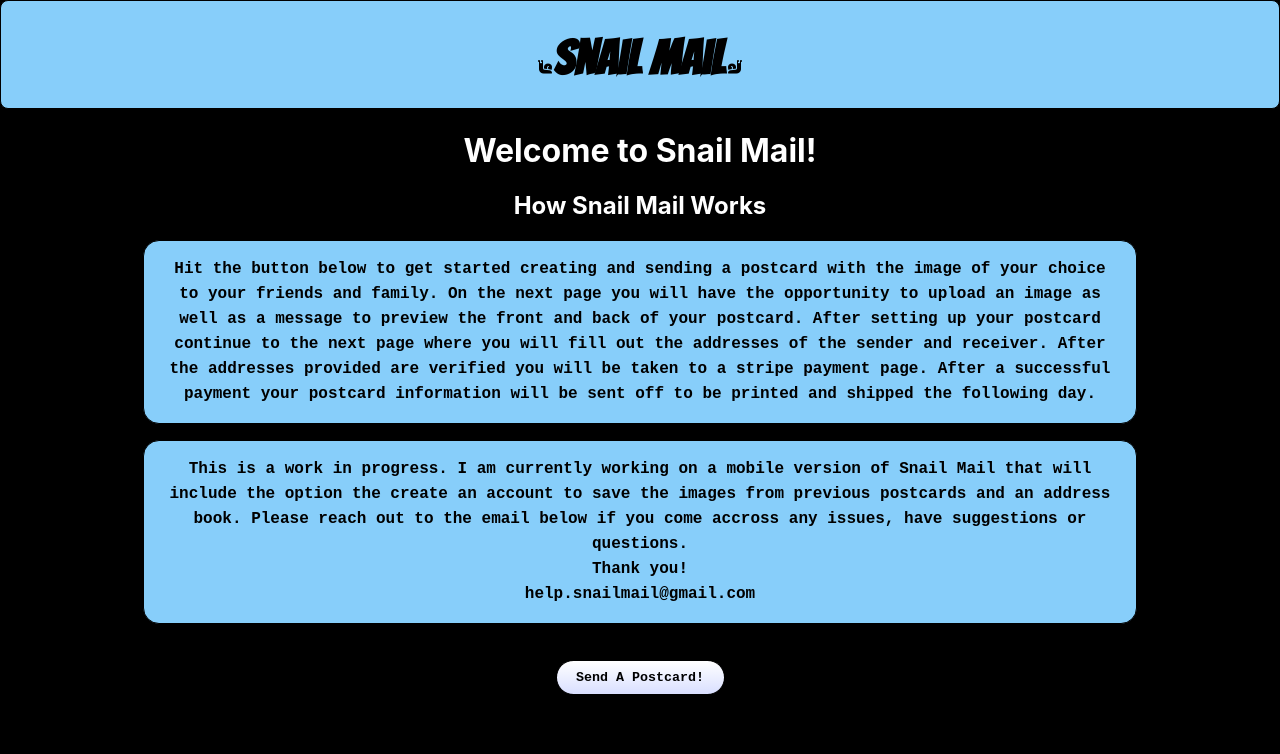
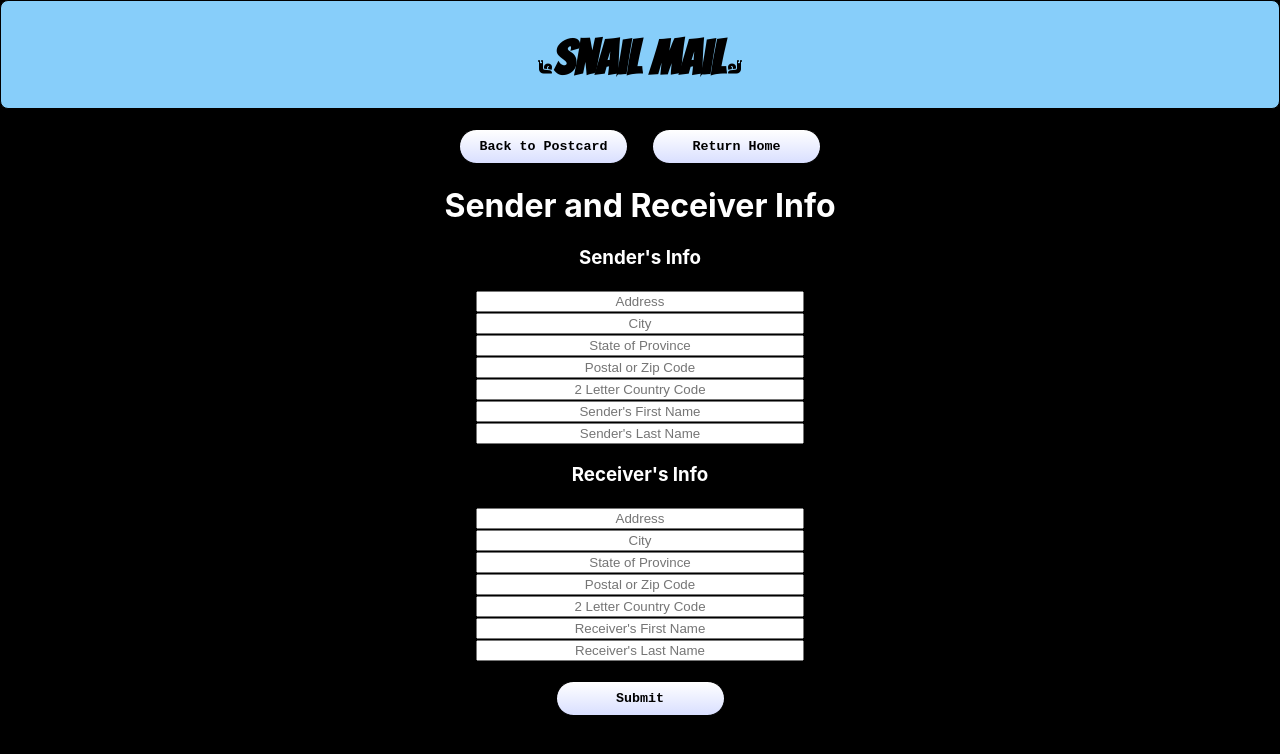
Before and after one commit to DavidDGamble/SnailMail, a React (Create React App) app: page / in a window 1280 px wide. Shown: the top 754 px of the page. Built offline with nearby package versions, Linux system fonts and the light colour scheme; no server answers.

Commit message:
Fix error handling for address verification.

```diff
--- a/src/components/AddressForm.jsx
+++ b/src/components/AddressForm.jsx
@@ -18,15 +18,17 @@ function AddressForm(props) {
     setReceiverError(null)
     const senderResult = await u.createContact(sender)
     const receiverResult = await u.createContact(receiver)
-    console.log(`SENDER: ${senderResult.addressStatus}`)
-    console.log(`RECEIVER: ${receiverResult.addressStatus}`)
+    // console.log(`SENDER: ${senderResult.addressStatus}`)
+    // console.log(`RECEIVER: ${receiverResult.addressStatus}`)
 
-    if (senderResult.addressStatus === 'failed') {
-      setSenderError("Address could not be verified.")
-      return
+    if (senderResult.error) {
+      setSenderError(senderResult.error.message)
     }
-    if (receiverResult.addressStatus === 'failed') {
-      setReceiverError("Address could not be verified.")
+    if (receiverResult.error) {
+      setReceiverError(receiverResult.error.message)
+    }
+    if (senderResult.error || receiverResult.error) {
+      setLoading(false)
       return
     }
 
@@ -71,8 +73,8 @@ function AddressForm(props) {
         })
         handleSubmit(senderInfo, receiverInfo)
       }}>
-        {senderError}
         <h3>Sender's Info</h3>
+        <h4 className="error">{senderError}</h4>
         <input
           type="text"
           name="toAddress"
@@ -97,7 +99,7 @@ function AddressForm(props) {
           type="text"
           name="toCountryCode"
           placeholder="2 Letter Country Code"
-          maxLength={2}
+          maxLength='2'
           required /><br />
         <input
           type="text"
@@ -108,8 +110,8 @@ function AddressForm(props) {
           type="text"
           name="toLastName"
           placeholder="Sender's Last Name" />
-        {receiverError}
         <h3>Receiver's Info</h3>
+        <h4 className="error">{receiverError}</h4>
         <input
           type="text"
           name="fromAddress"
@@ -134,7 +136,7 @@ function AddressForm(props) {
           type="text"
           name="fromCountryCode"
           placeholder="2 Letter Country Code"
-          maxLength={2}
+          maxLength='2'
           required /><br />
         <input
           type="text"
--- a/src/components/PostcardControl.jsx
+++ b/src/components/PostcardControl.jsx
@@ -12,7 +12,7 @@ function PostcardControl() {
     from: null
   })
   const [viewTemplateForm, setViewTemplateForm] = useState(false)
-  const [viewAddressForm, setViewAddressForm] = useState(false)
+  const [viewAddressForm, setViewAddressForm] = useState(true)
 
   const handleHome = () => {
     setViewTemplateForm(false)
--- a/src/styles/addressForm.css
+++ b/src/styles/addressForm.css
@@ -10,3 +10,7 @@
   text-align: center;
   width: 20rem;
 }
+
+.error {
+  color: red;
+}
```
